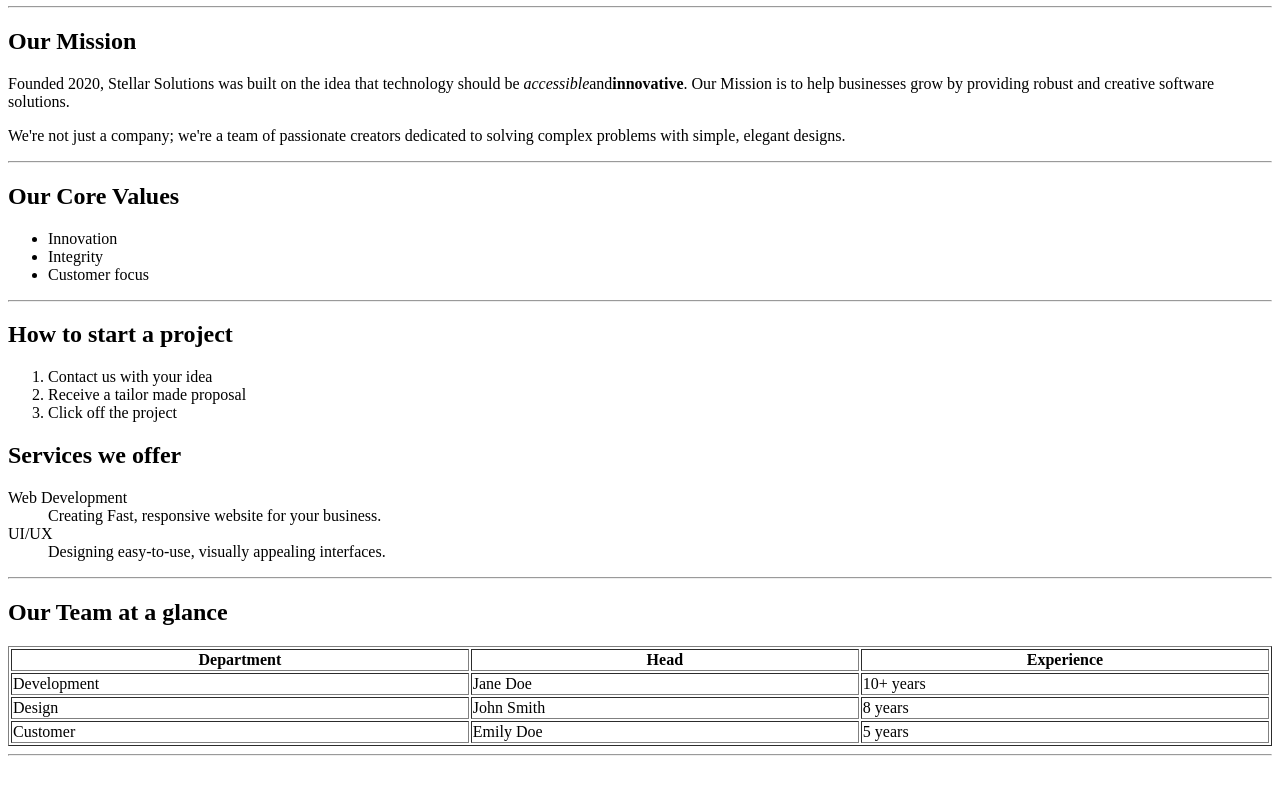
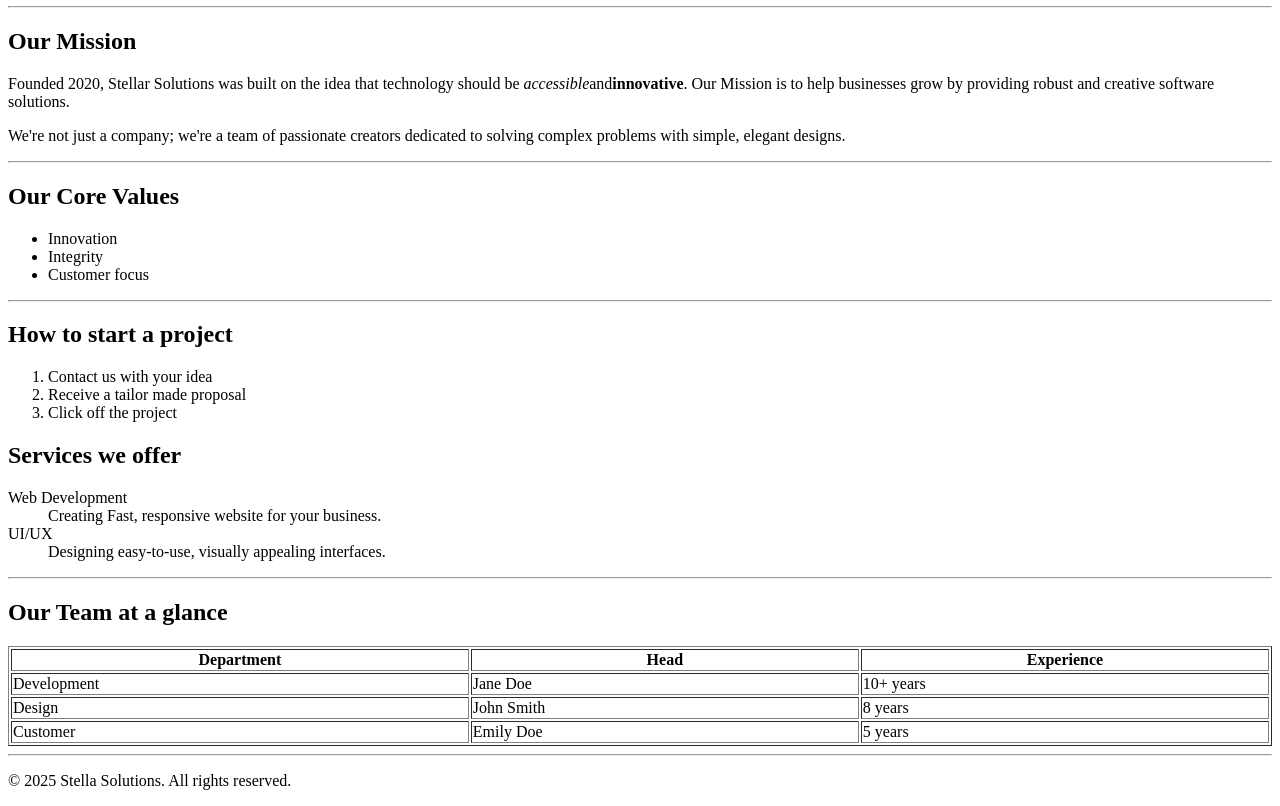
Before and after one commit to KSookoo17/stellar_solutions, a plain HTML site: page about.html in a window 1280 px wide. Shown: the part 100-906 px from the top of the page. Before the commit the page ends 864 px from the top, so only its background shows below. Drawn offline with Linux system fonts and the light colour scheme.

Commit message:
Footer Section
Footer section created

```diff
--- a/about.html
+++ b/about.html
@@ -109,6 +109,12 @@
 
     <hr>
 
+    <!--Footer section-->
+    <footer id="main footer">
+    <p>&copy; 2025 Stella Solutions. All rights reserved.</p>
+</footer>
+
+
 
 
     </body>
```
